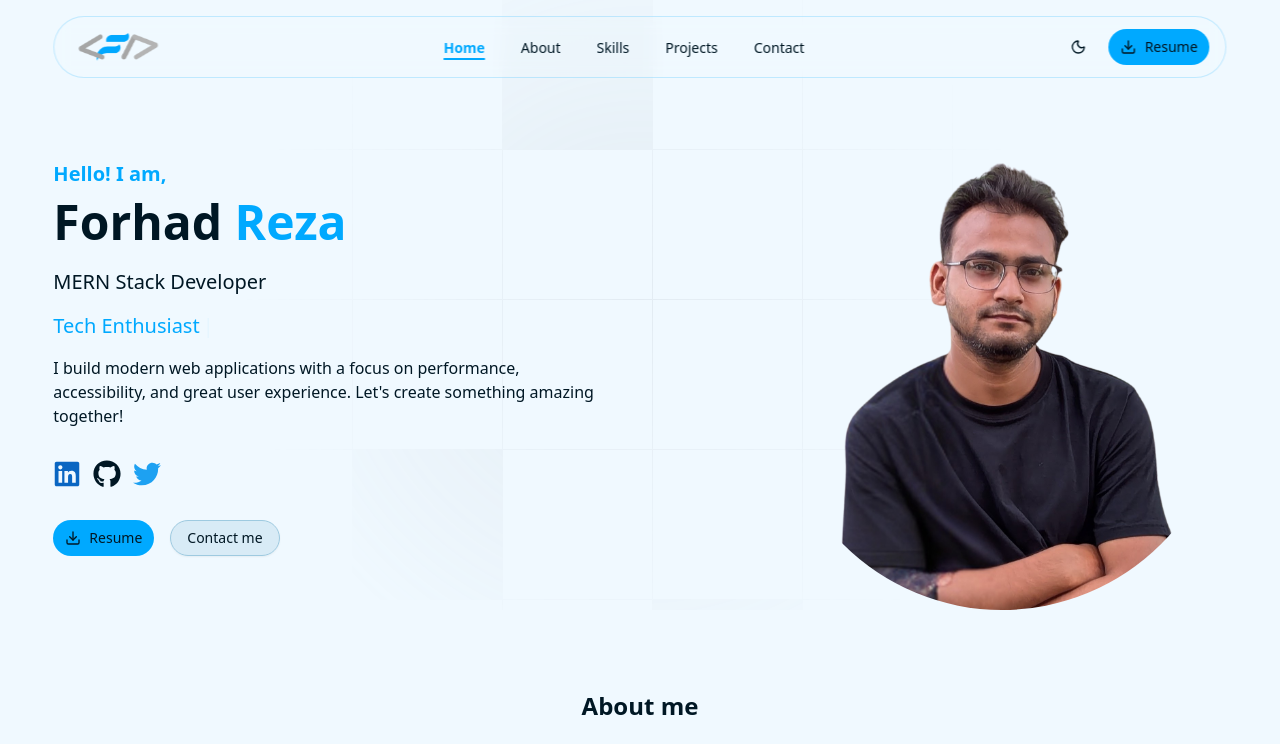
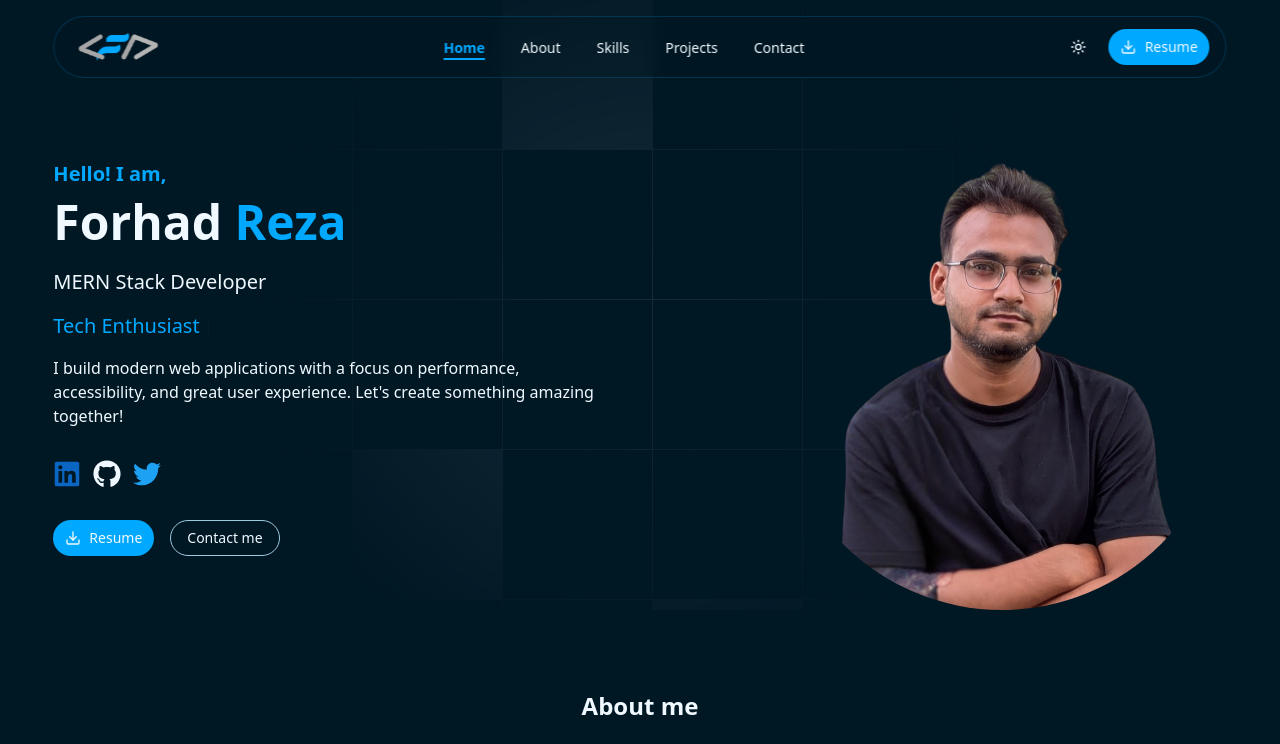
Before and after one commit to forhadreza43/portfolio, a Next.js app: page / in a window 1280 px wide. Shown: the top 744 px of the page. Built offline with nearby package versions, Linux system fonts and the light colour scheme.

Commit message:
Fixed theme toggle to default to light mode and log current theme correctly.

```diff
--- a/app/layout.tsx
+++ b/app/layout.tsx
@@ -41,7 +41,7 @@
       >
         <ThemeProvider>
           <BackToTop />
-          <Toaster position="top-right" expand={false} richColors closeButton />
+          <Toaster position="top-center" expand={false} richColors closeButton />
           <main className="relative w-full overflow-hidden">
             {/* <Hero /> */}
             {children}
--- a/components/ThemeToggle.tsx
+++ b/components/ThemeToggle.tsx
@@ -7,12 +7,13 @@
 import { Button } from "@/components/ui/button";
 
 export function ThemeToggle() {
-  const { setTheme, resolvedTheme } = useTheme();
+  const { theme, setTheme } = useTheme();
   const [mounted, setMounted] = React.useState(false);
 
   React.useEffect(() => setMounted(true), []);
 
-  const isDark = (resolvedTheme ?? "dark") === "dark";
+  // console.log("Current theme: ", theme);
+  const isDark = (theme ?? "dark") === "dark";
 
   return (
     <Button
--- a/components/theme-provider.tsx
+++ b/components/theme-provider.tsx
@@ -9,7 +9,7 @@
   return (
     <NextThemesProvider
       attribute="class"
-      defaultTheme="dark"
+      defaultTheme="light"
       enableSystem={false}
       disableTransitionOnChange
     >
```
